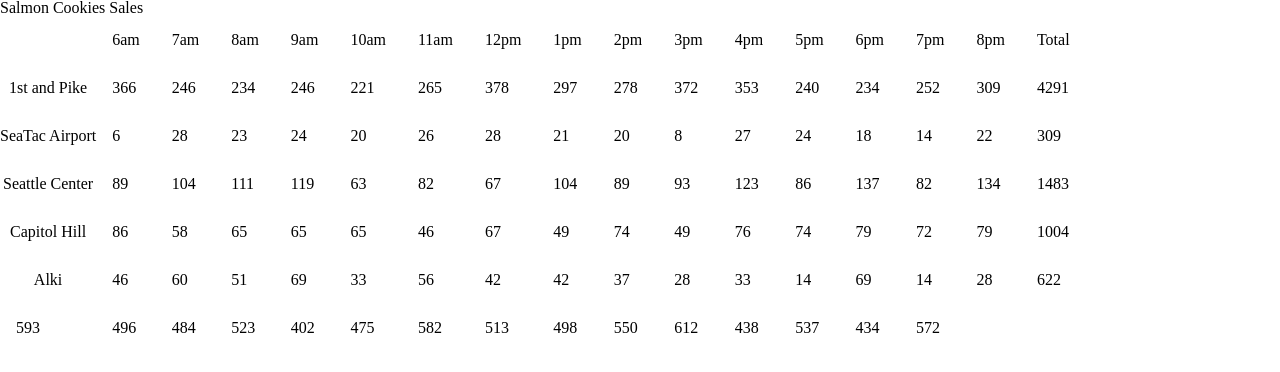
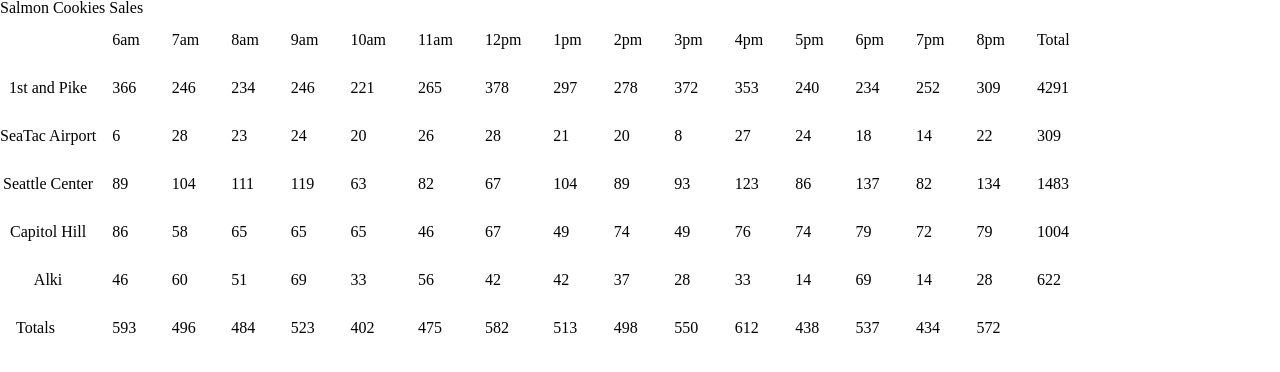
Before and after one commit to allisa/salmon_cookies, a plain HTML site: page sales.html in a window 1280 px wide. Drawn offline with Linux system fonts and the light colour scheme.

Commit message:
fixed alignment of hourly cookie totals in js

```diff
--- a/app.js
+++ b/app.js
@@ -57,7 +57,6 @@ function storeHrs() {
 function allStoresHourlySales() {
   var allCookiesPerHour = 0;
   var allCookiePerHourData = [];
-  var salesTotalRow = document.createElement('tr');
 
   for(var k = 2; k < storeHours.length; k++) {
     allCookiesPerHour += firstAndPike.cookieTotal[k];
@@ -69,14 +68,12 @@ function allStoresHourlySales() {
     allCookiesPerHour = 0;
   }
   for(var m = 0; m < allCookiePerHourData.length; m++) {
-    var salesTotalData = document.createElement('td');
-    salesTotalData.textContent = allCookiePerHourData[m];
-    salesTotalRow.appendChild(salesTotalData);
+    var salesTotalData= document.createElement('td'); salesTotalData.textContent = allCookiePerHourData[m];
+    document.getElementById('all-stores-sales-per-hour').appendChild(salesTotalData);
   }
+  if(m === allCookiePerHourData.length)
   console.log(allCookiePerHourData);
-  document.getElementById('all-stores-sales-per-hour').appendChild(salesTotalRow);
 }
-
 var firstAndPike = new Store('1st and Pike', 23, 65, 6.3);
 var seaTacAirport = new Store('SeaTac Airport', 3, 24, 1.2);
 var seattleCenter = new Store('Seattle Center', 11, 38, 3.7);
--- a/sales.html
+++ b/sales.html
@@ -17,7 +17,10 @@
         </thead>
         <tbody id="location-sales">
         </tbody>
-        <tfoot id = "all-stores-sales-per-hour">
+        <tfoot>
+          <tr id = "all-stores-sales-per-hour">
+              <td>Totals</td>
+          </tr>
         </tfoot>
       </table>
     </section>
```
Also changed, not shown: css/style.css (line endings or trailing spaces), index.html (line endings or trailing spaces).
